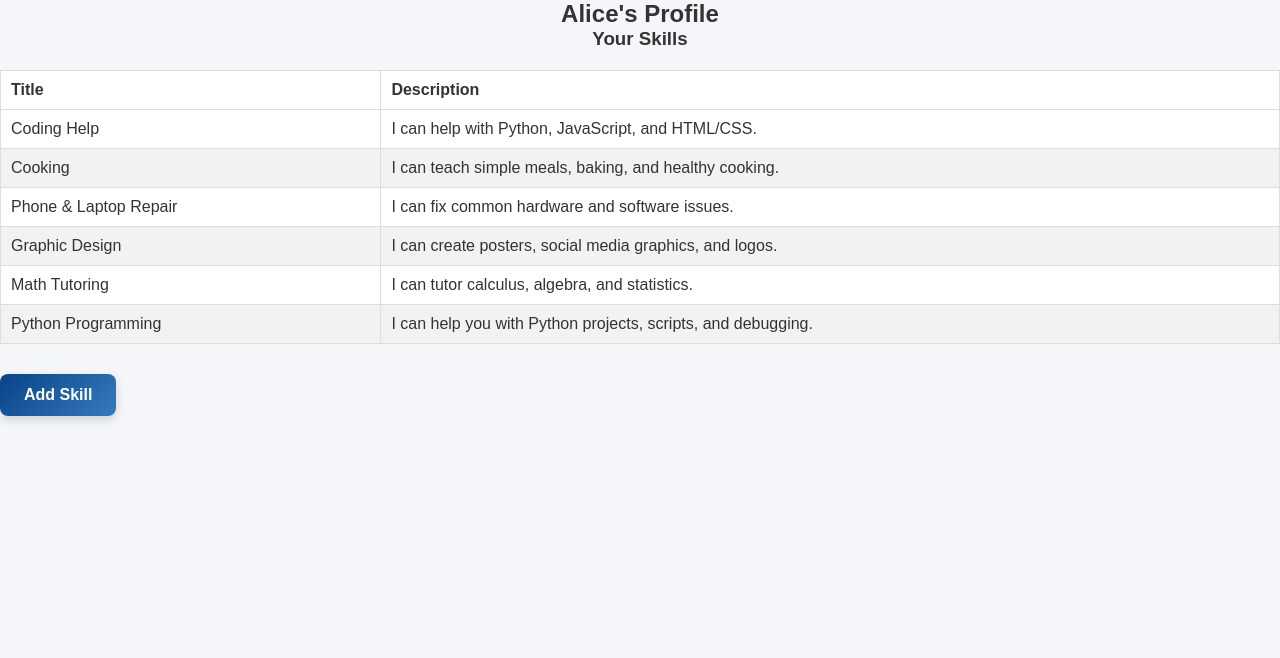
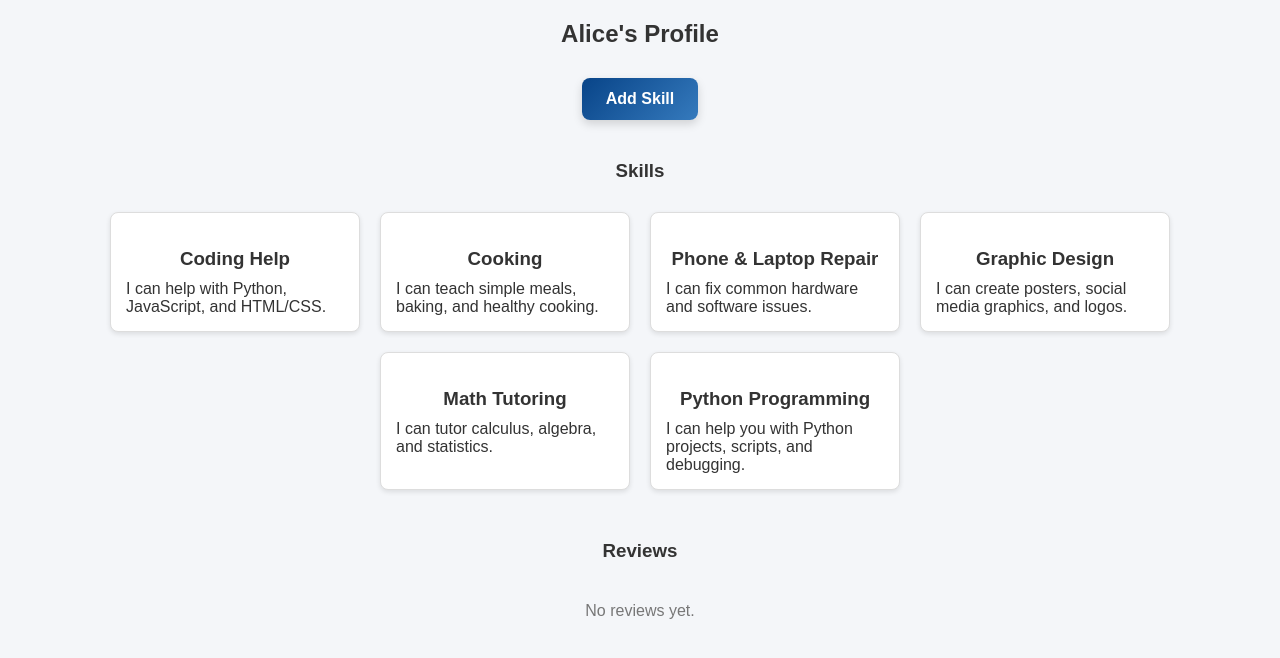
Before and after one commit to Souketsu-Punk/IAP_Project, a PHP site: page /profile.php in a window 1280 px wide. Shown: the part 68-726 px from the top of the page. Run offline with PHP 8.4, Linux system fonts and the light colour scheme; a user stored in the database is signed in; data comes from the database, SQL or seed files in the repository.

Commit message:
review button added, some ui adjustment on the profile page

```diff
--- a/assets/css/style.css
+++ b/assets/css/style.css
@@ -7,6 +7,7 @@
 
 h2, h3, h1 {
     text-align: center;
+    padding-top: 20px;
 }
 
 body {
@@ -272,3 +273,88 @@ button:hover {
         align-items: center;
     }
 }
+
+
+.reviews-section {
+    max-width: 800px;
+    margin: 40px auto 80px;
+    text-align: center;
+}
+
+.average-rating {
+    font-size: 20px;
+    font-weight: 600;
+    margin: 15px 0 25px;
+}
+
+.average-rating span {
+    font-size: 14px;
+    color: #777;
+    margin-left: 6px;
+}
+
+.reviews-list {
+    display: flex;
+    flex-direction: column;
+    gap: 15px;
+}
+
+.review-card {
+    background-color: #fff;
+    border: 1px solid #ddd;
+    border-radius: 8px;
+    padding: 18px 22px;
+    text-align: left;
+    box-shadow: 0 2px 6px rgba(0,0,0,0.08);
+    transition: transform 0.15s ease;
+}
+
+.review-card:hover {
+    transform: translateY(-2px);
+}
+
+.review-rating {
+    font-weight: bold;
+    margin-bottom: 8px;
+}
+
+.review-comment {
+    margin-bottom: 10px;
+    line-height: 1.4;
+}
+
+.review-date {
+    font-size: 13px;
+    color: #777;
+}
+
+.no-reviews {
+    color: #777;
+    margin-top: 20px;
+}
+
+.request-btn {
+    display: inline-block;
+    margin-top: 12px;
+    padding: 9px 14px;
+    background-color: #f0f2f5;
+    color: #333;
+    text-decoration: none;
+    border-radius: 6px;
+    font-weight: 600;
+    font-size: 14px;
+    border: 1px solid #ccc;
+    transition: background-color 0.2s ease, transform 0.1s ease;
+}
+
+.request-btn:hover {
+    background-color: #e2e5e9;
+    transform: translateY(-1px);
+}
+.skill-card a.userbutton{
+    font-weight:600;
+    color:#313030;
+    background-color:#f0f2f5;
+    text-decoration:none;
+    padding: none;
+}
--- a/profile.php
+++ b/profile.php
@@ -3,39 +3,100 @@ session_start();
 include 'includes/db.php';
 include 'includes/header.php';
 
-if(!isset($_SESSION['user_id'])){
+if (!isset($_SESSION['user_id'])) {
     header("Location: login.php");
     exit;
 }
 
-$user_id = $_SESSION['user_id'];
-$user = $conn->query("SELECT * FROM users WHERE id=$user_id")->fetch_assoc();
-$skills = $conn->query("SELECT * FROM skills WHERE user_id=$user_id");
+$viewer_id = $_SESSION['user_id'];
+$profile_id = isset($_GET['user_id']) ? (int)$_GET['user_id'] : $viewer_id;
+
+
+
+$user = $conn->query("SELECT * FROM users WHERE id = $profile_id")->fetch_assoc();
+
+if (!$user) {
+    echo "<p style='text-align:center;'>User not found.</p>";
+    exit;
+}
+
+
+$skills = $conn->query("SELECT * FROM skills WHERE user_id = $profile_id");
+
+
+$Reviews = $conn->query("
+    SELECT rating, comment, created_at AS Date
+    FROM reviews
+    WHERE user_id = $profile_id
+");
+
+
+$reviewData = [];
+$totalRating = 0;
+
+while ($r = $Reviews->fetch_assoc()) {
+    $reviewData[] = $r;
+    $totalRating += (int)$r['rating'];
+}
+
+$reviewCount = count($reviewData);
+$averageRating = $reviewCount > 0 ? round($totalRating / $reviewCount, 1) : 0;
 ?>
 
-<h2 style="text-align:center;"><?= htmlspecialchars($user['username']); ?>'s Profile</h2>
+<h2><?= htmlspecialchars($user['username']); ?>'s Profile</h2>
 
-<h3>Your Skills</h3>
-
-<?php if($skills->num_rows > 0): ?>
-<table style="width:100%; border-collapse: collapse;">
-    <thead>
-        <tr>
-            <th style="border: 1px solid #ddd; padding: 10px; text-align:left;">Title</th>
-            <th style="border: 1px solid #ddd; padding: 10px; text-align:left;">Description</th>
-        </tr>
-    </thead>
-    <tbody>
-        <?php while($row = $skills->fetch_assoc()): ?>
-        <tr>
-            <td style="border: 1px solid #ddd; padding: 10px;"><?= htmlspecialchars($row['title']); ?></td>
-            <td style="border: 1px solid #ddd; padding: 10px;"><?= htmlspecialchars($row['description']); ?></td>
-        </tr>
-        <?php endwhile; ?>
-    </tbody>
-</table>
-<?php else: ?>
-    <p>No skills added yet.</p>
+<?php if ($reviewCount > 0): ?>
+    <p style="text-align:center; font-weight:600; margin-top:10px;">
+            <?= $averageRating; ?> / 5
+        <span style="color:#777;">(<?= $reviewCount; ?> reviews)</span>
+    </p>
 <?php endif; ?>
 
-<button class="add-skill-btn" onclick="location.href='add_skill.php'">Add Skill</button>
+<?php if ($viewer_id === $profile_id): ?>
+    <div style="text-align:center; margin:20px 0;">
+        <button class="add-skill-btn" onclick="location.href='add_skill.php'">
+            Add Skill
+        </button>
+    </div>
+<?php endif; ?>
+
+<h3>Skills</h3>
+
+<div class="skills-container">
+    <?php if ($skills->num_rows > 0): ?>
+        <?php while ($skill = $skills->fetch_assoc()): ?>
+            <div class="skill-card">
+                <h3><?= htmlspecialchars($skill['title']); ?></h3>
+                <p><?= htmlspecialchars($skill['description']); ?></p>
+            </div>
+        <?php endwhile; ?>
+    <?php else: ?>
+        <p style="color:#777;">No skills added yet.</p>
+    <?php endif; ?>
+</div>
+
+<h3>Reviews</h3>
+
+<div class="reviews-section">
+    <?php if ($reviewCount > 0): ?>
+        <div class="reviews-list">
+            <?php foreach ($reviewData as $review): ?>
+                <div class="review-card">
+                    <div class="review-rating">
+                        <?= (int)$review['rating']; ?> / 5
+                    </div>
+
+                    <p class="review-comment">
+                        <?= htmlspecialchars($review['comment']); ?>
+                    </p>
+
+                    <div class="review-date">
+                        <?= date("F j, Y", strtotime($review['Date'])); ?>
+                    </div>
+                </div>
+            <?php endforeach; ?>
+        </div>
+    <?php else: ?>
+        <p class="no-reviews">No reviews yet.</p>
+    <?php endif; ?>
+</div>
```
Also changed, not shown: index.php (+53 -19 lines).
